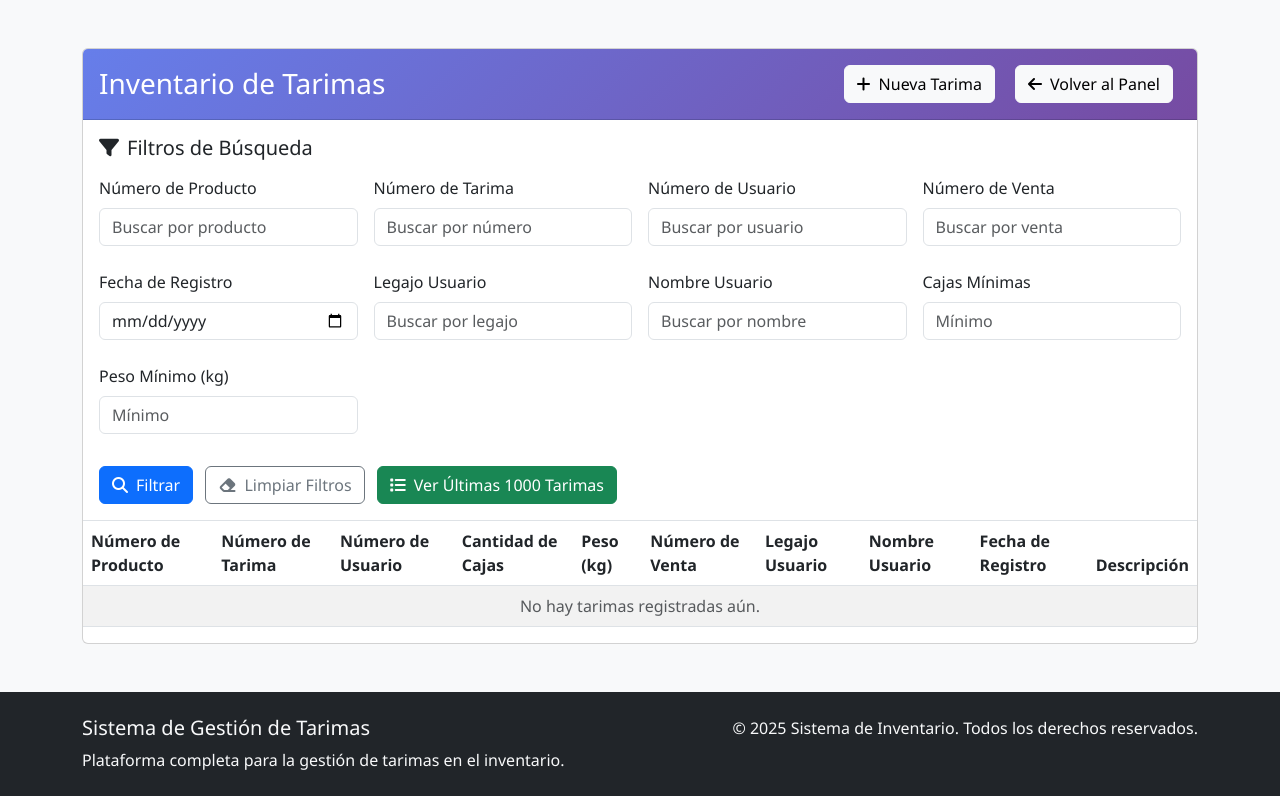
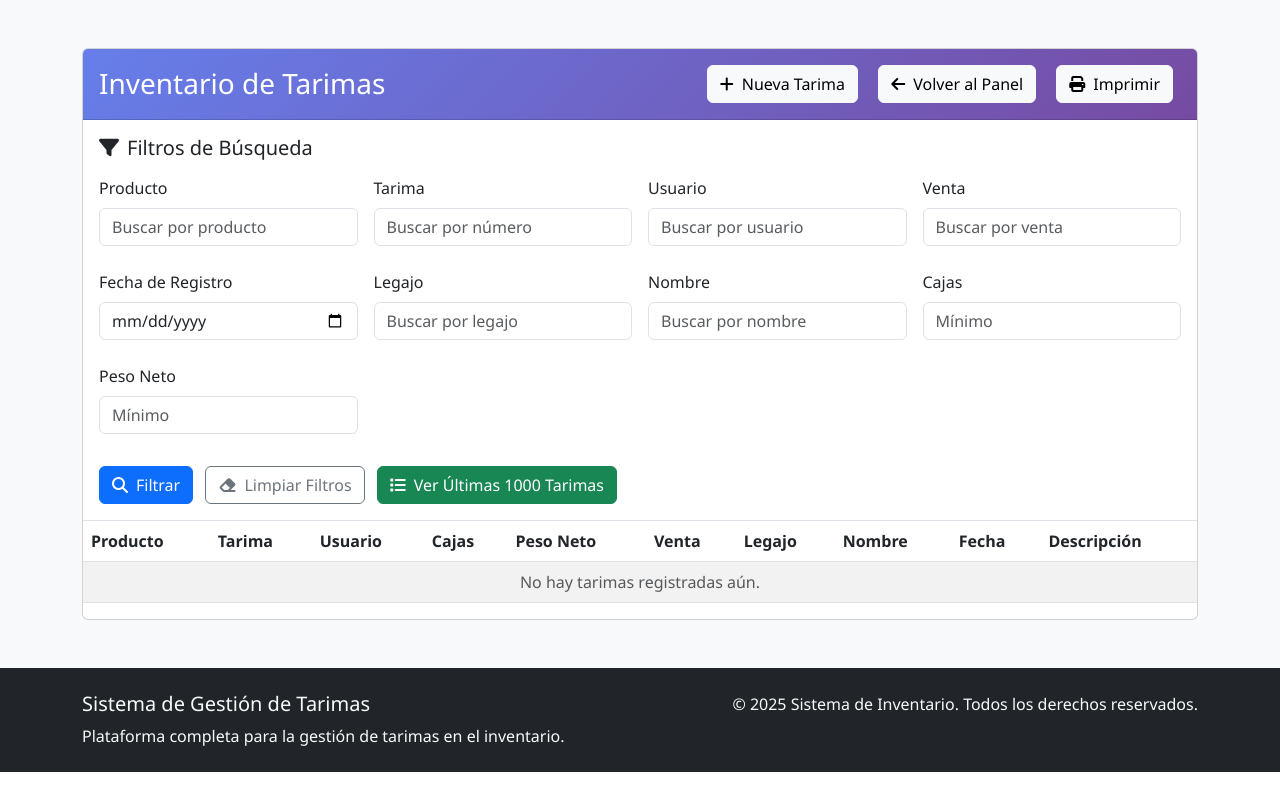
Before and after one commit to nicos92/appphp, a PHP site: the page made by views/tarimas/listar_tarimas.php in a window 1280 px wide. Shown: the part 96-892 px from the top of the page. After the commit the page ends 868 px from the top, so only its background shows below. Run offline with PHP 8.4, Linux system fonts and the light colour scheme; the template is opened without the code that fills it, so the values that code supplies are empty; some libraries are stand-ins or nearby versions.

Commit message:
feat: agrega boton de imprimir

```diff
--- a/config/config.php
+++ b/config/config.php
@@ -3,7 +3,7 @@
 define('BASE_URL', 'http://localhost/appphp');
 define('DB_HOST', 'localhost');
 define('DB_USER', 'root');  // Ajusta según tu configuración
-define('DB_PASS', '340480_Nss@Salomon');      // Ajusta según tu configuración
+define('DB_PASS', '');      // Ajusta según tu configuración
 define('DB_NAME', 'gestiontarimas'); // Ajusta según tu nombre de base de datos
 
 // Security settings
--- a/views/tarimas/listar_tarimas.php
+++ b/views/tarimas/listar_tarimas.php
@@ -1,4 +1,4 @@
-<header class="form-header">
+<header class="form-header no-print">
     <div class="container">
         <div class="row align-items-center">
             <div class="col-md-8">
@@ -14,9 +14,175 @@
     </div>
 </header>
 
+<style>
+@media print {
+    /* Estilos para vista de impresión */
+    body * {
+        visibility: hidden;
+    }
+
+    /* Mostrar solo el contenido de la tabla y encabezados */
+    .container.my-5,
+    .container.my-5 *,
+    .table-responsive,
+    .table,
+    .table thead,
+    .table tbody,
+    .table tr,
+    .table th,
+    .table td {
+        visibility: visible;
+    }
+
+    /* Posicionar la tabla en la parte superior del documento impreso */
+    .container.my-5 {
+        position: absolute;
+        left: 0;
+        top: 0;
+        width: 100%;
+        margin: 0;
+        padding: 20px;
+    }
+
+    .table-responsive {
+        overflow: visible;
+    }
+
+    /* Asegurar formato A4 */
+    @page {
+        size: A4;
+        margin: 15mm;
+    }
+
+    /* Estilos de tabla para impresión */
+    table {
+        width: 100% !important;
+        border-collapse: collapse;
+        font-size: 10pt;
+    }
+
+    th, td {
+        border: 1px solid #000 !important;
+        padding: 6px 4px;
+        text-align: left;
+        word-wrap: break-word;
+    }
+
+    /* Ocultar botones de acciones en impresión */
+    .btn,
+    button,
+    [class*="btn"] {
+        display: none !important;
+    }
+
+    /* Cabecera con estilos */
+    thead tr {
+        background-color: #667eea !important;
+        color: white !important;
+    }
+
+    /* Mostrar solo la tabla principal */
+    .card,
+    .card-header,
+    .card-body {
+        box-shadow: none !important;
+        border: none !important;
+        background: white !important;
+    }
+
+    /* Ajustar el ancho de las columnas */
+    table {
+        page-break-inside: auto;
+    }
+
+    tr {
+        page-break-inside: avoid;
+        page-break-after: auto;
+    }
+
+    thead {
+        display: table-header-group;
+    }
+
+    tfoot {
+        display: table-footer-group;
+    }
+
+    /* Ocultar elementos que no deben imprimirse */
+    .no-print,
+    .no-print * {
+        display: none !important;
+    }
+}
+
+/* Mostrar filtros aplicados en la impresión */
+@media print {
+    .print-filters {
+        visibility: visible;
+        position: static;
+        font-size: 10pt;
+        margin-bottom: 15px;
+        padding: 10px;
+        border: 1px solid #ccc;
+        background-color: #f9f9f9;
+    }
+
+    .print-filters h4 {
+        margin: 0 0 10px 0;
+        font-size: 10pt;
+        border-bottom: 1px solid #000;
+        padding-bottom: 5px;
+    }
+
+    .print-filters ul {
+        margin: 0;
+        padding: 0;
+        list-style: none;
+    }
+
+    .print-filters li {
+        margin: 3px 0;
+    }
+}
+</style>
+
 <div class="container my-5">
+    <!-- Mostrar filtros aplicados en vista de impresión -->
+    <div class="print-filters" style="display: none;">
+        <h4>Filtros Aplicados:</h4>
+        <ul>
+            <?php if (!empty($filtros['numero_producto'])): ?>
+                <li><strong>Producto:</strong> <?= htmlspecialchars($filtros['numero_producto']); ?></li>
+            <?php endif; ?>
+            <?php if (!empty($filtros['numero_tarima'])): ?>
+                <li><strong>Tarima:</strong> <?= htmlspecialchars($filtros['numero_tarima']); ?></li>
+            <?php endif; ?>
+            <?php if (!empty($filtros['numero_usuario'])): ?>
+                <li><strong>Usuario:</strong> <?= htmlspecialchars($filtros['numero_usuario']); ?></li>
+            <?php endif; ?>
+            <?php if (!empty($filtros['numero_venta'])): ?>
+                <li><strong>Venta:</strong> <?= htmlspecialchars($filtros['numero_venta']); ?></li>
+            <?php endif; ?>
+            <?php if (!empty($filtros['fecha_registro'])): ?>
+                <li><strong>Fecha de Registro:</strong> <?= htmlspecialchars($filtros['fecha_registro']); ?></li>
+            <?php endif; ?>
+            <?php if (!empty($filtros['legajo'])): ?>
+                <li><strong>Legajo</strong> <?= htmlspecialchars($filtros['legajo']); ?></li>
+            <?php endif; ?>
+            <?php if (!empty($filtros['nombre_usuario'])): ?>
+                <li><strong>Nombre Usuario:</strong> <?= htmlspecialchars($filtros['nombre_usuario']); ?></li>
+            <?php endif; ?>
+            <?php if (!empty($filtros['cantidad_cajas_min'])): ?>
+                <li><strong>Cant. Cajas:</strong> <?= htmlspecialchars($filtros['cantidad_cajas_min']); ?></li>
+            <?php endif; ?>
+            <?php if (!empty($filtros['peso_min'])): ?>
+                <li><strong>Peso Neto:</strong> <?= htmlspecialchars($filtros['peso_min']); ?></li>
+            <?php endif; ?>
+        </ul>
+    </div>
+
     <div class="card">
-        <div class="card-header d-flex justify-content-between align-items-center" style="background: linear-gradient(135deg, #667eea 0%, #764ba2 100%); color: white; ">
+        <div class="card-header d-flex justify-content-between align-items-center no-print" style="background: linear-gradient(135deg, #667eea 0%, #764ba2 100%); color: white; ">
             <h3 class="mb-0">Inventario de Tarimas</h3>
             <div>
                 <a href="<?= BASE_URL ?>/tarimas/nueva_tarima" class="btn btn-light me-2 m-2">
@@ -25,28 +191,31 @@
                 <a href="<?= BASE_URL ?>/dashboard" class="btn btn-light m-2">
                     <i class="fas fa-arrow-left me-2"></i>Volver al Panel
                 </a>
+                <button type="button" class="btn btn-light m-2" onclick="window.print()">
+                    <i class="fas fa-print me-2"></i>Imprimir
+                </button>
             </div>
         </div>
 
         <!-- Sección de filtrado -->
-        <div class="card-body border-bottom">
+        <div class="card-body border-bottom no-print">
             <h5 class="mb-3"><i class="fas fa-filter me-2"></i>Filtros de Búsqueda</h5>
             <form id="filtroTarimas" method="GET" action="<?= BASE_URL ?>/tarimas">
                 <div class="row g-3">
                     <div class="col-md-3">
-                        <label for="numero_producto" class="form-label">Número de Producto</label>
+                        <label for="numero_producto" class="form-label">Producto</label>
                         <input type="number" class="form-control" id="numero_producto" name="numero_producto" value="<?= htmlspecialchars($filtros['numero_producto'] ?? ''); ?>" placeholder="Buscar por producto" maxlength="6">
                     </div>
                     <div class="col-md-3">
-                        <label for="numero_tarima" class="form-label">Número de Tarima</label>
+                        <label for="numero_tarima" class="form-label">Tarima</label>
                         <input type="number" class="form-control" id="numero_tarima" name="numero_tarima" value="<?= htmlspecialchars($filtros['numero_tarima'] ?? ''); ?>" placeholder="Buscar por número">
                     </div>
                     <div class="col-md-3">
-                        <label for="numero_usuario" class="form-label">Número de Usuario</label>
+                        <label for="numero_usuario" class="form-label">Usuario</label>
                         <input type="number" class="form-control" id="numero_usuario" name="numero_usuario" value="<?= htmlspecialchars($filtros['numero_usuario'] ?? ''); ?>" placeholder="Buscar por usuario">
                     </div>
                     <div class="col-md-3">
-                        <label for="numero_venta" class="form-label">Número de Venta</label>
+                        <label for="numero_venta" class="form-label">Venta</label>
                         <input type="text" class="form-control" id="numero_venta" name="numero_venta" value="<?= htmlspecialchars($filtros['numero_venta'] ?? ''); ?>" placeholder="Buscar por venta">
                     </div>
 
@@ -57,21 +226,21 @@
                         <input type="date" class="form-control" id="fecha_registro" name="fecha_registro" value="<?= htmlspecialchars($filtros['fecha_registro'] ?? ''); ?>">
                     </div>
                     <div class="col-md-3">
-                        <label for="legajo" class="form-label">Legajo Usuario</label>
+                        <label for="legajo" class="form-label">Legajo</label>
                         <input type="number" class="form-control" id="legajo" name="legajo" value="<?= htmlspecialchars($filtros['legajo'] ?? ''); ?>" placeholder="Buscar por legajo">
                     </div>
                     <div class="col-md-3">
-                        <label for="nombre_usuario" class="form-label">Nombre Usuario</label>
+                        <label for="nombre_usuario" class="form-label">Nombre</label>
                         <input type="text" class="form-control" id="nombre_usuario" name="nombre_usuario" value="<?= htmlspecialchars($filtros['nombre_usuario'] ?? ''); ?>" placeholder="Buscar por nombre">
                     </div>
                     <div class="col-md-3">
-                        <label for="cantidad_cajas_min" class="form-label">Cajas Mínimas</label>
+                        <label for="cantidad_cajas_min" class="form-label">Cajas </label>
                         <input type="number" class="form-control" id="cantidad_cajas_min" name="cantidad_cajas_min" value="<?= htmlspecialchars($filtros['cantidad_cajas_min'] ?? ''); ?>" placeholder="Mínimo">
                     </div>
                 </div>
                 <div class="row g-3 mt-2">
                     <div class="col-md-3">
-                        <label for="peso_min" class="form-label">Peso Mínimo (kg)</label>
+                        <label for="peso_min" class="form-label">Peso Neto</label>
                         <input type="number" step="0.01" class="form-control" id="peso_min" name="peso_min" value="<?= htmlspecialchars($filtros['peso_min'] ?? ''); ?>" placeholder="Mínimo">
                     </div>
                 </div>
@@ -96,18 +265,18 @@
                 <table class="table table-striped table-hover">
                     <thead>
                         <tr style="background: linear-gradient(135deg, #667eea 0%, #764ba2 100%); color: white;">
-                            <th>Número de Producto</th>
-                            <th>Número de Tarima</th>
-                            <th>Número de Usuario</th>
-                            <th>Cantidad de Cajas</th>
-                            <th>Peso (kg)</th>
-                            <th>Número de Venta</th>
-                            <th>Legajo Usuario</th>
-                            <th>Nombre Usuario</th>
-                            <th>Fecha de Registro</th>
+                            <th>Producto</th>
+                            <th>Tarima</th>
+                            <th>Usuario</th>
+                            <th>Cajas</th>
+                            <th>Peso Neto</th>
+                            <th>Venta</th>
+                            <th>Legajo</th>
+                            <th>Nombre</th>
+                            <th>Fecha</th>
                             <th>Descripción</th>
                             <?php if (isset($role) && $role === 'administrador'): ?>
-                                <th>Acciones</th>
+                                <th class="no-print">Acciones</th>
                             <?php endif; ?>
                         </tr>
                     </thead>
@@ -126,7 +295,7 @@
                                     <td><?= htmlspecialchars($tarima['fecha_registro']); ?></td>
                                     <td><?= htmlspecialchars($tarima['descripcion'] ?? ''); ?></td>
                                     <?php if (isset($role) && ($role === 'administrador' || $role === 'jefe_produccion')): ?>
-                                        <td>
+                                        <td class="no-print">
                                             <a href="<?= BASE_URL ?>/tarimas/editar_tarima/<?= $tarima['id_tarima']; ?>" class="btn btn-sm btn-outline-warning" title="Editar tarima">
                                                 <i class="fas fa-edit"></i>
                                             </a>
```
Also changed, not shown: db_schema.sql (+53 -0 lines), insert_tarimas_ejemplo.sql (added, +40 -0 lines), views/tarimas/editar_tarima.php (+11 -7 lines).
